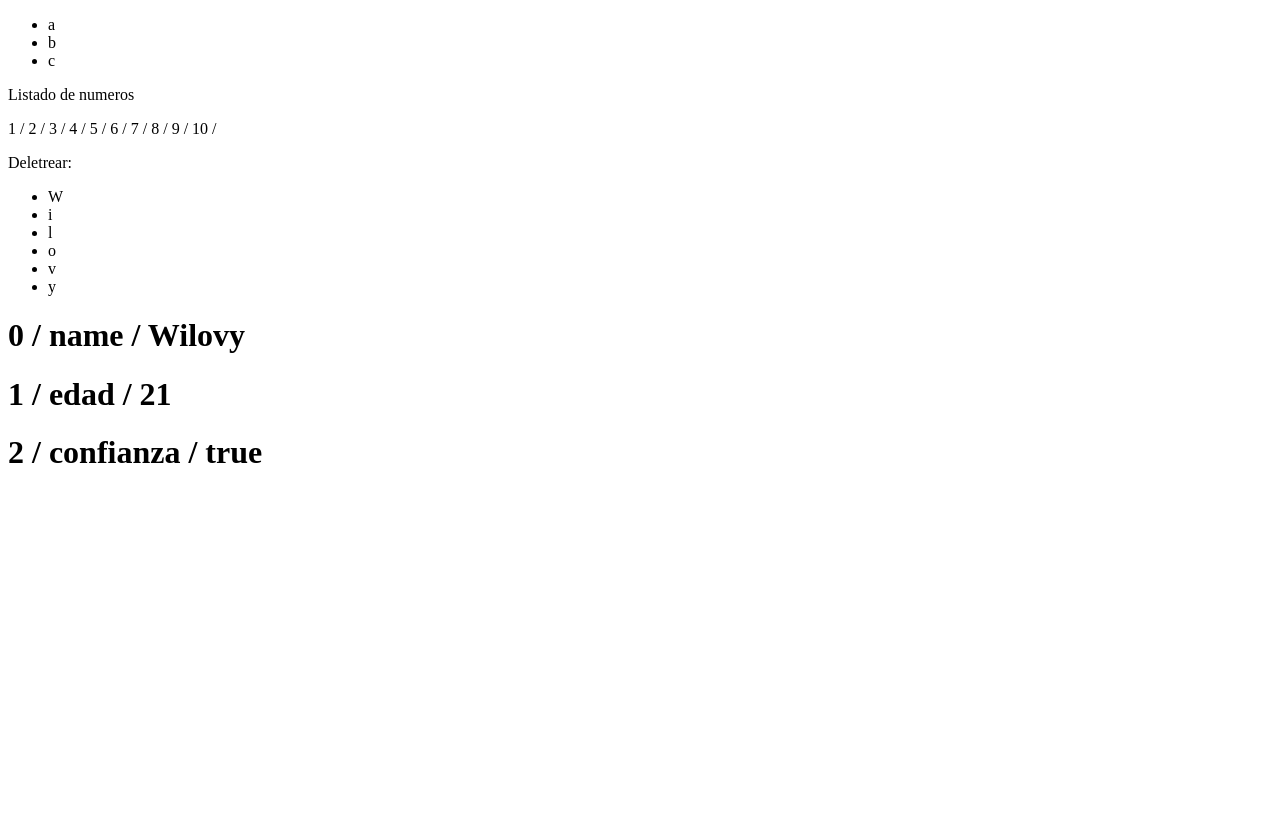
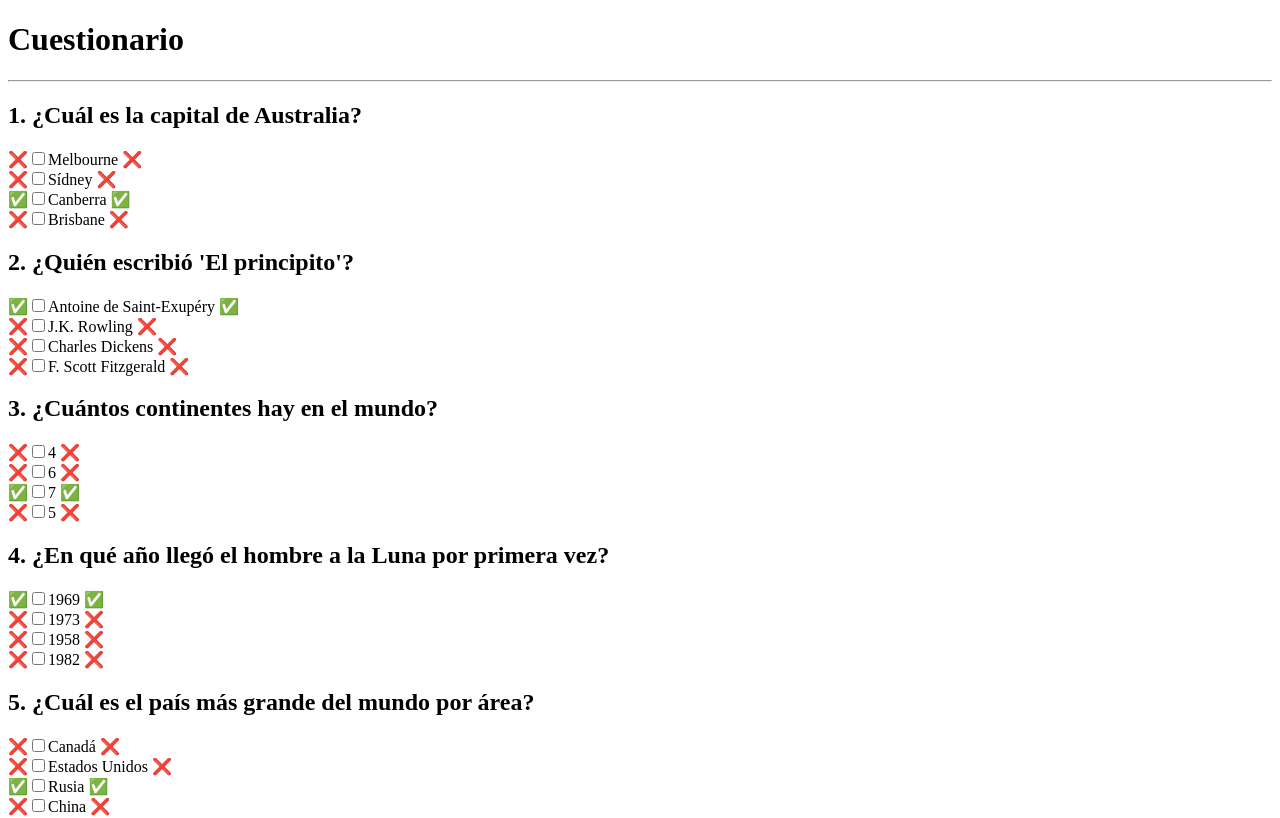
Before and after one commit to Wilovy09/Vue-desde-0, a Vue app in the folder introduccion_vue3/: page / in a window 1280 px wide. Shown: the top 818 px of the page. Built offline with nearby package versions, Linux system fonts and the light colour scheme.

Commit message:
Bucles anidados

```diff
--- a/introduccion_vue3/src/App.vue
+++ b/introduccion_vue3/src/App.vue
@@ -1,37 +1,81 @@
 <script setup lang="ts">
-	const letras = ['a', 'b', 'c']
-	const users = {
-		name: 'Wilovy',
-		edad: 21,
-		confianza: true
-	}
+	const preguntas = [
+  {
+    pregunta: "¿Cuál es la capital de Australia?",
+    opciones: ["Melbourne", "Sídney", "Canberra", "Brisbane"],
+    respuestaCorrecta: 2 // El índice de la respuesta correcta (en este caso, Canberra)
+  },
+  {
+    pregunta: "¿Quién escribió 'El principito'?",
+    opciones: ["Antoine de Saint-Exupéry", "J.K. Rowling", "Charles Dickens", "F. Scott Fitzgerald"],
+    respuestaCorrecta: 0 // El índice de la respuesta correcta (en este caso, Antoine de Saint-Exupéry)
+  },
+  {
+    pregunta: "¿Cuántos continentes hay en el mundo?",
+    opciones: ["4", "6", "7", "5"],
+    respuestaCorrecta: 2 // El índice de la respuesta correcta (en este caso, 7)
+  },
+  {
+    pregunta: "¿En qué año llegó el hombre a la Luna por primera vez?",
+    opciones: ["1969", "1973", "1958", "1982"],
+    respuestaCorrecta: 0 // El índice de la respuesta correcta (en este caso, 1969)
+  },
+  {
+    pregunta: "¿Cuál es el país más grande del mundo por área?",
+    opciones: ["Canadá", "Estados Unidos", "Rusia", "China"],
+    respuestaCorrecta: 2 // El índice de la respuesta correcta (en este caso, Rusia)
+  },
+  {
+    pregunta: "¿Quién fue el primer presidente de Estados Unidos?",
+    opciones: ["Thomas Jefferson", "George Washington", "John Adams", "James Madison"],
+    respuestaCorrecta: 1 // El índice de la respuesta correcta (en este caso, George Washington)
+  },
+  {
+    pregunta: "¿Cuál es el metal más abundante en la corteza terrestre?",
+    opciones: ["Hierro", "Aluminio", "Oro", "Plata"],
+    respuestaCorrecta: 1 // El índice de la respuesta correcta (en este caso, Aluminio)
+  },
+  {
+    pregunta: "¿Cuál es la montaña más alta del mundo?",
+    opciones: ["Monte Everest", "K2", "Monte Kilimanjaro", "Matterhorn"],
+    respuestaCorrecta: 0 // El índice de la respuesta correcta (en este caso, Monte Everest)
+  },
+  {
+    pregunta: "¿En qué país se encuentra la Torre Eiffel?",
+    opciones: ["Italia", "Francia", "Alemania", "España"],
+    respuestaCorrecta: 1 // El índice de la respuesta correcta (en este caso, Francia)
+  },
+  {
+    pregunta: "¿Cuál es el océano más grande?",
+    opciones: ["Océano Atlántico", "Océano Pacífico", "Océano Índico", "Océano Ártico"],
+    respuestaCorrecta: 1 // El índice de la respuesta correcta (en este caso, Océano Pacífico)
+  }
+];
+
 </script>
 
 <template>
-	<!-- v-for -->
-	<!-- array | object | number | string | iterable -->
-	<ul>
-		<li v-for="(item, indice) in letras" :key="indice">
-			{{ item }}
-		</li>
-	</ul>
+	<!-- Bucles anidados -->
+	<div>
+		<h1>Cuestionario</h1>
+		<hr>
+		<div v-for="(pregunta, indice) in preguntas" :key="indice">
+			<h2>{{ indice+1 }}. {{ pregunta.pregunta }}</h2>
 
-	<!-- number -->
-	<p>Listado de numeros</p>
-	<span v-for="numero in 10" :key="numero">
-		{{ numero }} /
-	</span>
+			<div v-for="(opciones, indeiceOpciones) in pregunta.opciones" :key="indiceOpciones">
+				<label for="checkbox">
+					<!-- con v-if & v-else -->
+					<span v-if="pregunta.respuestaCorrecta === indeiceOpciones">✅</span>
+					<span v-else>❌</span>
+					<input type="checkbox" name="checkbox">{{ opciones }}
+					<!-- con terniaria -->
+					{{ pregunta.respuestaCorrecta === indeiceOpciones ? '✅' : '❌' }}
+				</label>
+			</div>
 
-	<!-- string -->
-	<p>Deletrear: </p>
-	<ul>
-		<li v-for="letra in 'Wilovy'">{{ letra }}</li>
-	</ul>
+		</div>
 
-	<!-- objeto -->
-	<h1 v-for="(valor, propiedad, indice) in users" :key="indice">
-		{{ indice }} / {{ propiedad }} / {{ valor}}
-	</h1>
+	</div>
 
 </template>
 
```
